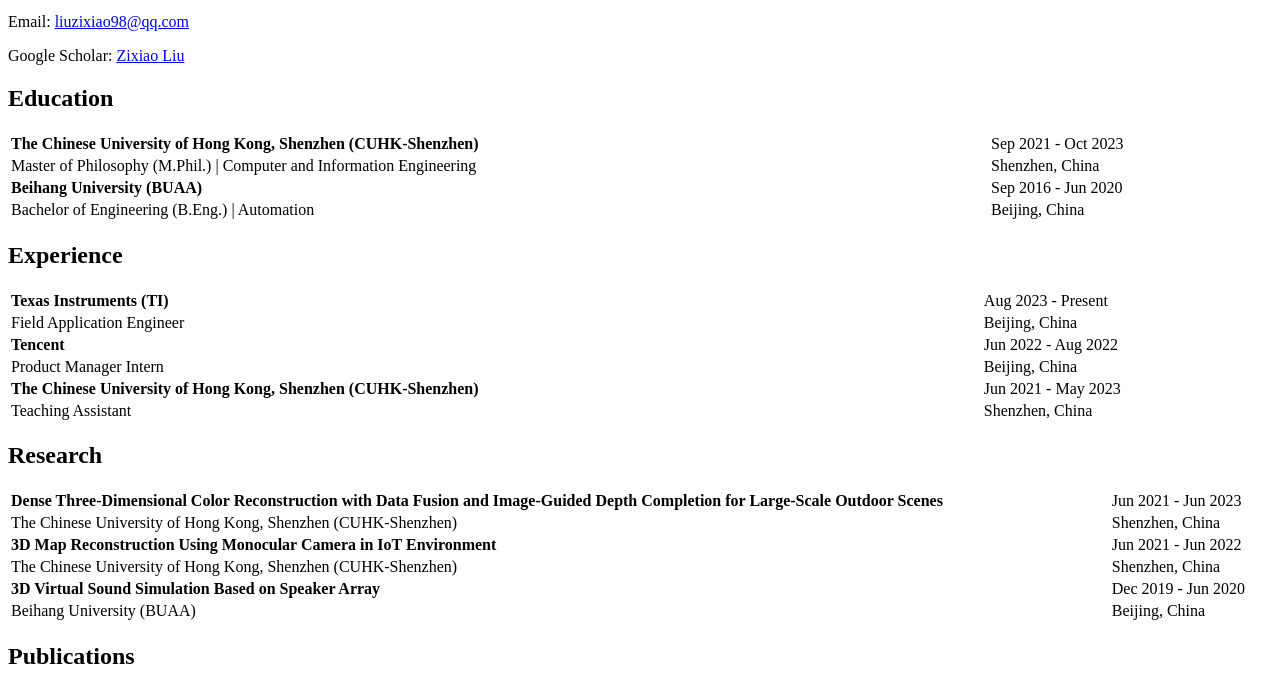
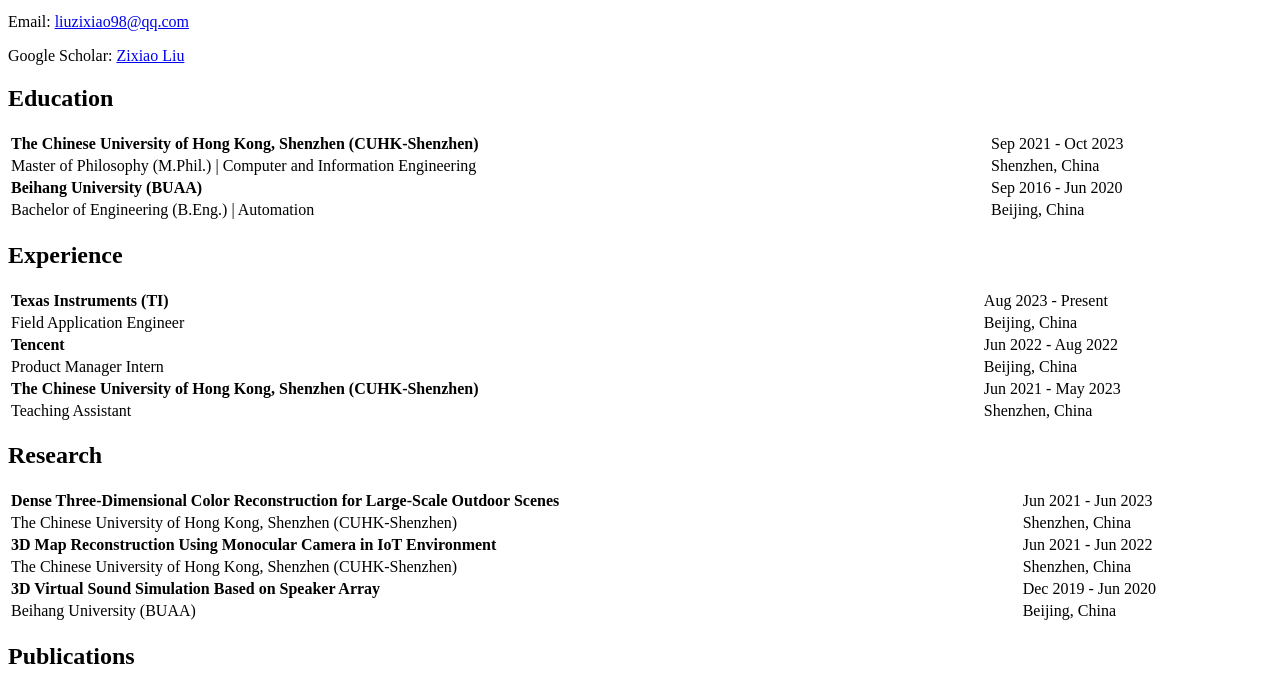
Before and after one commit to lavita111/lavita111.github.io, a plain HTML site: page index.html in a window 1280 px wide. Shown: the part 101-791 px from the top of the page. Drawn offline with Linux system fonts and the light colour scheme.

Commit message:
Add files via upload

```diff
--- a/index.html
+++ b/index.html
@@ -64,7 +64,7 @@
 <table width="100%" border="0">
   <tbody>
     <tr>
-      <td><strong>Dense Three-Dimensional Color Reconstruction with Data Fusion and Image-Guided Depth Completion for Large-Scale Outdoor Scenes</strong></td>
+      <td><strong>Dense Three-Dimensional Color Reconstruction for Large-Scale Outdoor Scenes</strong></td>
       <td>Jun 2021 - Jun 2023</td>
     </tr>
     <tr>
```
